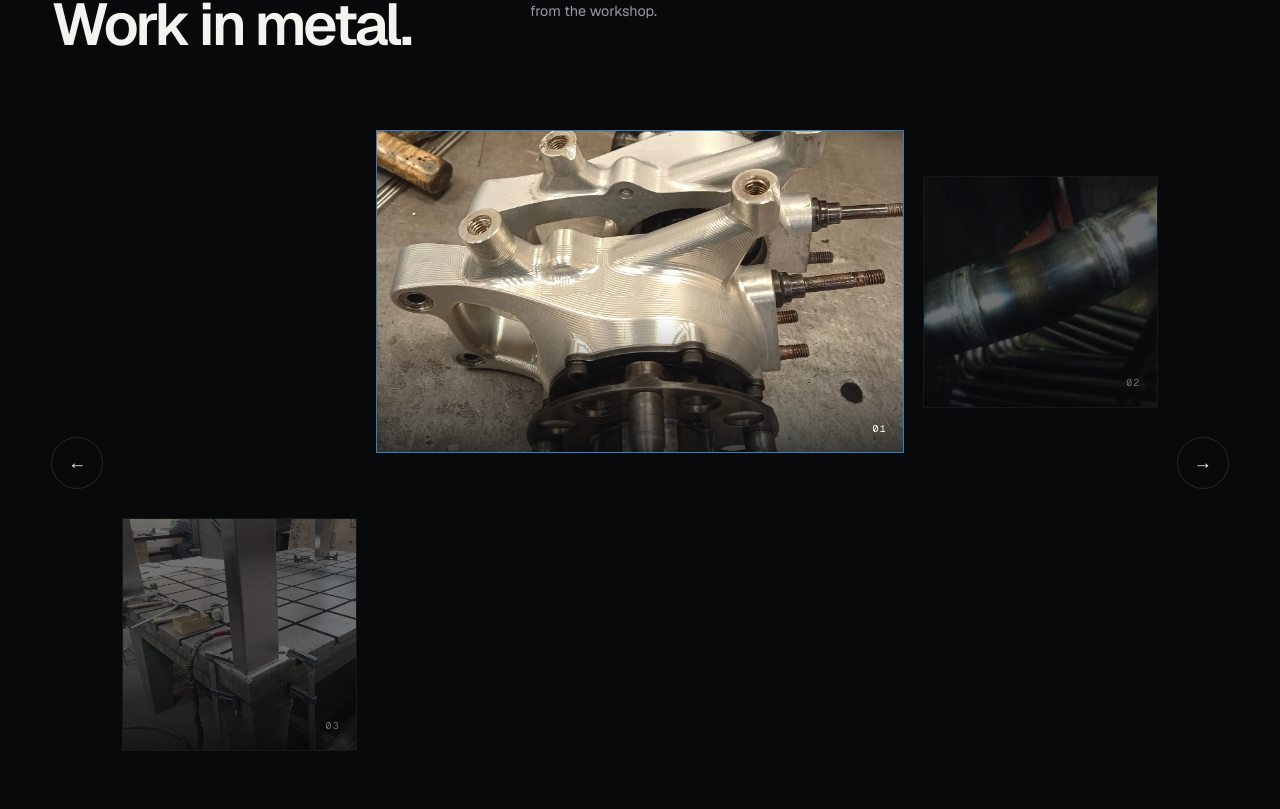
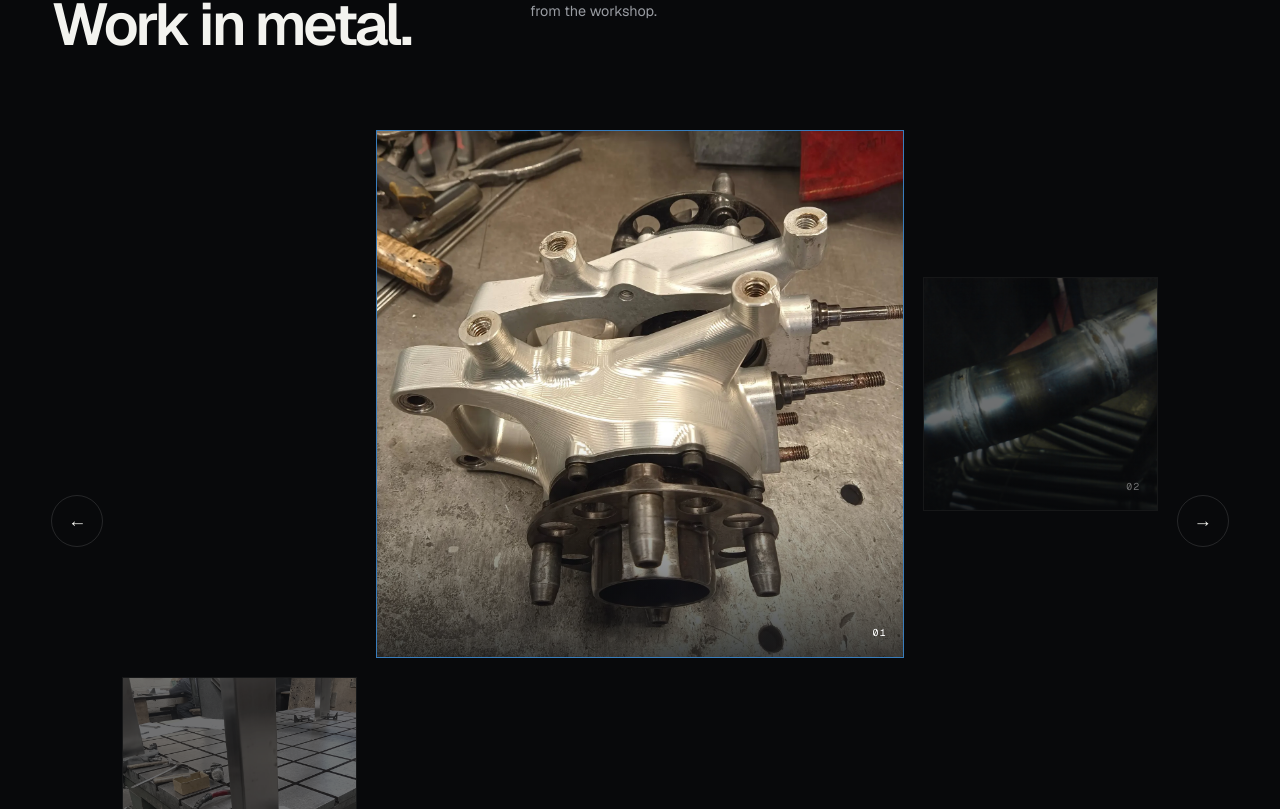
Before and after one commit to RobFyd/RF-platform, a Next.js app: page /fusion in a window 1280 px wide. Shown: the part 2531-3340 px from the top of the page. Built offline with nearby package versions, Linux system fonts and the light colour scheme.

Commit message:
Keep Fusion gallery images square

```diff
--- a/components/fusion-gallery.tsx
+++ b/components/fusion-gallery.tsx
@@ -83,7 +83,7 @@ export function FusionGallery() {
           <span aria-hidden="true">←</span>
         </button>
 
-        <div className="fusion-gallery-track">
+        <div className="fusion-gallery-track" style={{ height: "auto" }}>
           {galleryItems.map((item, index) => {
             const position = getRelativePosition(index);
 
@@ -96,6 +96,7 @@ export function FusionGallery() {
                 aria-label={`Show project ${index + 1}: ${item.title}`}
                 aria-current={position === "active" ? "true" : undefined}
                 tabIndex={position === "active" ? 0 : -1}
+                style={{ aspectRatio: "1 / 1", height: "auto" }}
               >
                 <Image
                   src={item.src}
```
